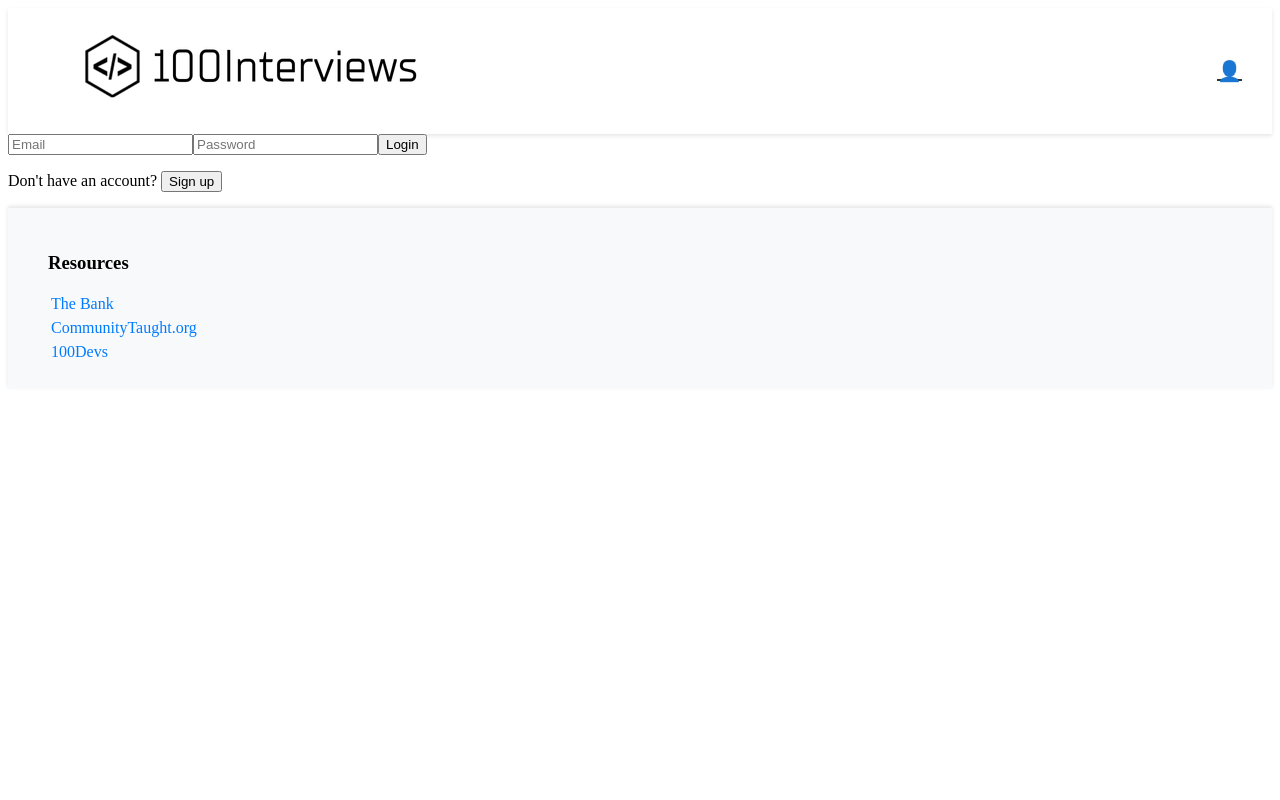
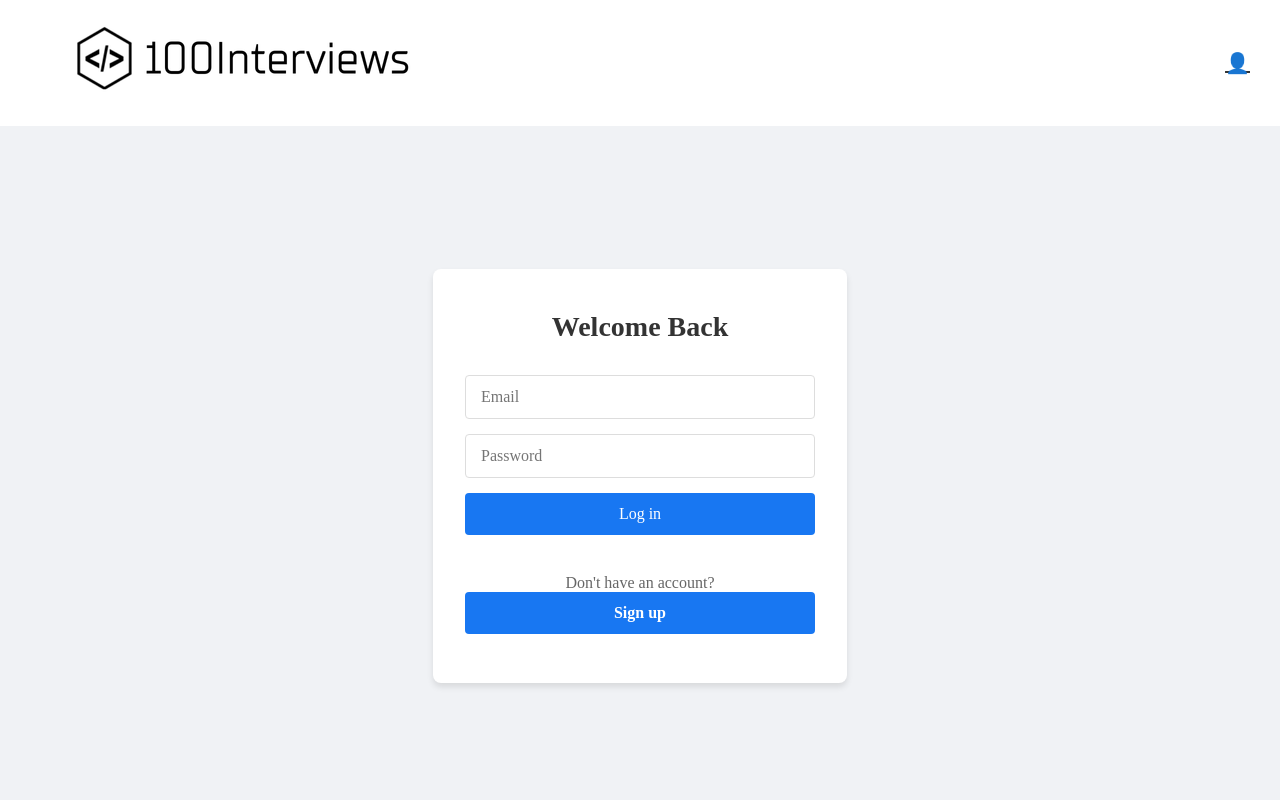
Before and after one commit to Dillon-Goetz/100Interviews-React, a React (Vite) app: page / in a window 1280 px wide. Shown: the top 800 px of the page. Built offline with nearby package versions, Linux system fonts and the light colour scheme; no server answers.

Commit message:
fixed auth issues (hopefully)

```diff
--- a/src/App.css
+++ b/src/App.css
@@ -12,21 +12,18 @@ body {
 }
 
 .app-container {
-  flex: 1 0 auto;
+  min-height: 100%;
   display: flex;
   flex-direction: column;
 }
 
-.main-content {
-  flex: 1 0 auto;
+.content {
+  flex: 1;
 }
 
 .footer {
   flex-shrink: 0;
-}
-
-footer {
-  background-color: #f0f0f0; /* Example background color */
+  background-color: #f0f0f0;
   padding: 20px;
   text-align: center;
 }
--- a/src/App.tsx
+++ b/src/App.tsx
@@ -1,37 +1,44 @@
 // src/App.tsx
 import { useState, useEffect } from "react";
 import { Routes, Route, useNavigate } from "react-router-dom";
-import Login from "./components/auth/Login";
-import Signup from "./components/auth/Signup";
 import QuestionCount from "./components/QuestionCount";
 import QuestionDisplay from "./components/QuestionDisplay";
 import AccountPage from "./components/AccountPage";
 import Header from "./components/Header";
 import Footer from "./components/Footer";
+import "./styles/HeaderFooter.css";
+import "./App.css";
+import "./style.css";
 import { Client, Account, Models } from "appwrite";
+import AuthPage from "./components/auth/AuthPage";
+
+// Initialize Appwrite client and account instance globally
+const client = new Client()
+  .setEndpoint(import.meta.env.VITE_APPWRITE_ENDPOINT)
+  .setProject(import.meta.env.VITE_APPWRITE_PROJECT);
+
+const account = new Account(client);
 
 function App() {
   const [isLoggedIn, setIsLoggedIn] = useState(false);
   const [selectedNumQuestions, setSelectedNumQuestions] = useState(5);
   const [mode, setMode] = useState<"login" | "signup">("login");
+  const [user, setUser] = useState<Models.User<Models.Preferences> | null>(null);
   const navigate = useNavigate();
-  const [user, setUser] = useState<Models.User<Models.Preferences> | null>(null);
 
   useEffect(() => {
-    const client = new Client()
-      .setEndpoint(import.meta.env.VITE_APPWRITE_ENDPOINT)
-      .setProject(import.meta.env.VITE_APPWRITE_PROJECT);
-    const account = new Account(client);
-
-    account.get()
-      .then((user) => {
+    const checkUserSession = async () => {
+      try {
+        const user = await account.get();
         setIsLoggedIn(true);
         setUser(user);
-      })
-      .catch((error) => {
+      } catch (error) {
+        console.warn("User is not logged in.");
         setIsLoggedIn(false);
-        console.error(error);
-      });
+      }
+    };
+
+    checkUserSession();
   }, []);
 
   const handleLoginSuccess = (user: Models.User<Models.Preferences>) => {
@@ -50,11 +57,6 @@ function App() {
   };
 
   const handleLogout = async () => {
-    const client = new Client()
-      .setEndpoint(import.meta.env.VITE_APPWRITE_ENDPOINT)
-      .setProject(import.meta.env.VITE_APPWRITE_PROJECT);
-    const account = new Account(client);
-
     try {
       await account.deleteSession("current");
       setIsLoggedIn(false);
@@ -66,44 +68,29 @@ function App() {
   };
 
   return (
-    <div>
+    <div className="app-container">
       <Header />
+      <div className="content">
         <Routes>
           <Route
             path="/"
             element={
-            <div>
-              {mode === "login" ? (
-                <div>
-                  <Login onLoginSuccess={handleLoginSuccess} />
-                  <p>
-                    Don't have an account? <button onClick={toggleMode}>Sign up</button>
-                  </p>
-                </div>
-              ) : (
-                <div>
-                  <Signup onLoginSuccess={handleLoginSuccess} />
-                  <p>
-                    Already have an account? <button onClick={toggleMode}>Log in</button>
-                  </p>
-                </div>
-              )}
-            </div>
+              <AuthPage
+                mode={mode}
+                toggleMode={toggleMode}
+                onLoginSuccess={handleLoginSuccess}
+              />
             }
           />
-        <Route
-          path="/questionCount"
-          element={isLoggedIn ? <QuestionCount onStart={handleStart} /> : null}
-        />
-        <Route
-          path="/questions"
-          element={isLoggedIn ? <QuestionDisplay numQuestions={selectedNumQuestions} /> : null}
-        />
-        <Route
-          path="/account"
-          element={isLoggedIn ? <AccountPage onLogout={handleLogout} user={user} /> : null}
-        />
+          {isLoggedIn && (
+            <>
+              <Route path="/questionCount" element={<QuestionCount onStart={handleStart} />} />
+              <Route path="/questions" element={<QuestionDisplay numQuestions={selectedNumQuestions} />} />
+              <Route path="/account" element={<AccountPage onLogout={handleLogout} user={user} />} />
+            </>
+          )}
         </Routes>
+      </div>
       <Footer />
     </div>
   );
--- /dev/null
+++ b/src/appwriteConfig.tsx
@@ -0,0 +1,9 @@
+import { Client, Account } from "appwrite";
+
+const client = new Client()
+  .setEndpoint(import.meta.env.VITE_APPWRITE_ENDPOINT)
+  .setProject(import.meta.env.VITE_APPWRITE_PROJECT);
+
+const account = new Account(client);
+
+export { account };
--- /dev/null
+++ b/src/components/auth/AuthPage.tsx
@@ -0,0 +1,66 @@
+// src/components/auth/AuthPage.tsx
+import React, { useState, useEffect } from "react";
+import { Login } from "./Login";
+import { Signup } from "./Signup";
+import "../../styles/AuthPage.css";
+import { Client, Account, Models } from "appwrite";
+import { account } from "../../appwriteConfig";
+
+// Initialize Appwrite client
+
+interface AuthPageProps {
+  mode: "login" | "signup";
+  toggleMode: () => void;
+  onLoginSuccess: (user: Models.User<Models.Preferences>) => void;
+}
+
+const AuthPage = ({ mode, toggleMode, onLoginSuccess }: AuthPageProps) => {
+  const [error, setError] = useState<string | null>(null);
+
+  useEffect(() => {
+    // Check if the user is already logged in
+    const checkSession = async () => {
+      try {
+        const user = await account.get();
+        onLoginSuccess(user);  // If already logged in, pass user to parent
+      } catch (err) {
+        // No session found, so allow login or signup
+        console.log("No active session found.");
+      }
+    };
+
+    checkSession();
+  }, [onLoginSuccess]);
+  return (
+    <div className="auth-container">
+      <div className="auth-card">
+        <h2 className="auth-title">
+          {mode === "login" ? "Welcome Back" : "Create Account"}
+        </h2>
+        {mode === "login" ? (
+          <>
+            <Login onLoginSuccess={onLoginSuccess} account={account} />
+            <p className="auth-switch">
+              Don't have an account?{" "}
+              <button onClick={toggleMode} className="auth-switch-btn">
+                Sign up
+              </button>
+            </p>
+          </>
+        ) : (
+          <>
+            <Signup onLoginSuccess={onLoginSuccess} account={account} />
+            <p className="auth-switch">
+              Already have an account?{" "}
+              <button onClick={toggleMode} className="auth-switch-btn">
+                Log in
+              </button>
+            </p>
+          </>
+        )}
+      </div>
+    </div>
+  );
+};
+
+export default AuthPage;
--- a/src/components/auth/Login.tsx
+++ b/src/components/auth/Login.tsx
@@ -1,62 +1,57 @@
-// Login.tsx
-import { useState, FormEvent } from "react";
-import { Client, Account, Models } from "appwrite";
+// src/components/auth/Login.tsx
+import React, { useState } from "react";
+import { Account, Models } from "appwrite";
+import { account } from "../../appwriteConfig";
 
 interface LoginProps {
   onLoginSuccess: (user: Models.User<Models.Preferences>) => void;
+  account: Account; // ✅ Accept account as a prop
 }
 
 function Login({ onLoginSuccess }: LoginProps) {
-  const [email, setEmail] = useState<string>("");
-  const [password, setPassword] = useState<string>("");
-  const [errorMessage, setErrorMessage] = useState<string>("");
+  const [email, setEmail] = useState("");
+  const [password, setPassword] = useState("");
+  const [error, setError] = useState<string | null>(null);
 
-  const handleLogin = async (e: FormEvent) => {
+  const handleLogin = async (e: React.FormEvent) => {
     e.preventDefault();
-    setErrorMessage("");
-
-    const client = new Client()
-      .setEndpoint("https://cloud.appwrite.io/v1")
-      .setProject(import.meta.env.VITE_APPWRITE_PROJECT);
-
-    const account = new Account(client);
+    setError(null); // Reset error on new attempt
 
     try {
-      try {
-        await account.get();
-        await account.deleteSession("current");
-      } catch (sessionError) {
-        // No session exists, proceed with login
-      }
+      // Create a session using email & password
       await account.createEmailPasswordSession(email, password);
-      const user = await account.get(); // Fetch the user object
-      onLoginSuccess(user); // Pass the fetched user object
-    } catch (error: any) {
+
+      // Fetch the logged-in user details
+      const user = await account.get();
+      onLoginSuccess(user);
+    } catch (error) {
       console.error("Login error:", error);
-      setErrorMessage(error.message || "Login failed.");
+      setError("Failed to log in. Please check your credentials.");
     }
   };
 
   return (
-    <div>
-      {errorMessage && <p style={{ color: "red" }}>{errorMessage}</p>}
-      <form onSubmit={handleLogin}>
+    <div className="login-container">
+      <form onSubmit={handleLogin} className="login-form">
         <input
           type="email"
           placeholder="Email"
           value={email}
-          onChange={(e) => setEmail(e.currentTarget.value)}
+          onChange={(e) => setEmail(e.target.value)}
+          required
         />
         <input
           type="password"
           placeholder="Password"
           value={password}
-          onChange={(e) => setPassword(e.currentTarget.value)}
+          onChange={(e) => setPassword(e.target.value)}
+          required
         />
-        <button type="submit">Login</button>
+        <button type="submit">Log in</button>
+        {error && <p className="error-message">{error}</p>}
       </form>
     </div>
   );
 }
 
-export default Login;
+export { Login };
--- a/src/components/auth/Signup.tsx
+++ b/src/components/auth/Signup.tsx
@@ -1,69 +1,64 @@
 // src/components/auth/Signup.tsx
-import React, { useState } from "react";
-import { Client, Account, ID, Models } from "appwrite";
+import React, { useState } from 'react';
+import { Account, Models } from 'appwrite';
 
 interface SignupProps {
   onLoginSuccess: (user: Models.User<Models.Preferences>) => void;
+  account: Account;
 }
 
-function Signup({ onLoginSuccess }: SignupProps) {
-  const [email, setEmail] = useState("");
-  const [password, setPassword] = useState("");
-  const [name, setName] = useState("");
-  const [error, setError] = useState<string | null>(null);
+function Signup({ onLoginSuccess, account }: SignupProps) {
+  const [name, setName] = useState('');
+  const [email, setEmail] = useState('');
+  const [password, setPassword] = useState('');
 
-  const handleSubmit = async (e: React.FormEvent) => {
+  const handleSignup = async (e: React.FormEvent) => {
     e.preventDefault();
-    setError(null);
+    try {
+      // Create the user account
+      await account.create(
+        'unique()', // Generate a unique user ID
+        email,
+        password,
+        name
+      );
 
-    const client = new Client()
-      .setEndpoint(import.meta.env.VITE_APPWRITE_ENDPOINT)
-      .setProject(import.meta.env.VITE_APPWRITE_PROJECT);
-    const account = new Account(client);
+      // Create a session to log the user in immediately after signup
+      await account.createEmailPasswordSession(email, password);
 
-    try {
-      const user = await account.create(ID.unique(), email, password, name);
-      await account.createSession(email, password);
-      onLoginSuccess(user);
-    } catch (err) {
-      if (err instanceof Error) {
-        setError(err.message);
-      } else {
-        setError("An unknown error occurred.");
-      }
+      // Get the current user to pass to onLoginSuccess
+      const user = await account.get();
+
+      onLoginSuccess(user); // Notify the parent component of successful signup/login
+    } catch (error) {
+      console.error('Signup error:', error);
+      // Handle the error (e.g., display an error message)
     }
   };
 
   return (
-    <div>
-      <h2>Signup</h2>
-      <form onSubmit={handleSubmit}>
+    <form onSubmit={handleSignup}>
       <input
         type="text"
         placeholder="Name"
         value={name}
         onChange={(e) => setName(e.target.value)}
-          required
       />
       <input
         type="email"
         placeholder="Email"
         value={email}
         onChange={(e) => setEmail(e.target.value)}
-          required
       />
       <input
         type="password"
         placeholder="Password"
         value={password}
         onChange={(e) => setPassword(e.target.value)}
-          required
       />
-        <button type="submit">Sign Up</button>
+      <button type="submit">Sign up</button>
     </form>
-      {error && <p style={{ color: "red" }}>{error}</p>}
-    </div>
   );
 }
 
-export default Signup;
+export { Signup };
--- a/src/style.css
+++ b/src/style.css
@@ -1,3 +1,34 @@
+/* style.css */
+html,
+body {
+  height: 100%;
+  margin: 0;
+  padding: 0;
+}
+
+#root {
+  display: flex;
+  flex-direction: column;
+  min-height: 100vh;
+}
+
+.app-container {
+  min-height: 100%;
+  display: flex;
+  flex-direction: column;
+}
+
+.content {
+  flex: 1;
+}
+
+.footer {
+  flex-shrink: 0;
+  background-color: #f0f0f0;
+  padding: 20px;
+  text-align: center;
+}
+
 .mock-interview-practice {
     max-width: 800px;
     margin: 0 auto;
@@ -66,9 +97,3 @@
 .save-button {
     background-color: #28a745;
 }
-
-  footer {
-    background-color: #f0f0f0; /* Example background color */
-    padding: 20px;
-    text-align: center;
-  }
--- /dev/null
+++ b/src/styles/AuthPage.css
@@ -0,0 +1,82 @@
+/* AuthPage.css */
+
+.auth-container {
+    display: flex;
+    justify-content: center;
+    align-items: center;
+    min-height: calc(100vh - 100px);
+    background-color: #f0f2f5;
+  }
+
+  .auth-card {
+    background-color: white;
+    padding: 2rem;
+    border-radius: 8px;
+    box-shadow: 0 4px 6px rgba(0, 0, 0, 0.1);
+    width: 350px;
+    height: 350px;
+    display: flex;
+    flex-direction: column;
+    justify-content: center;
+  }
+
+  .auth-title {
+    font-size: 28px;
+    font-weight: bold;
+    text-align: center;
+    margin-bottom: 2rem;
+    color: #333;
+  }
+
+  .auth-switch {
+    text-align: center;
+    margin-top: 1.5rem;
+    font-size: 16px;
+    color: #666;
+  }
+
+  .auth-switch-btn {
+    background: none;
+    border: none;
+    color: #1877f2;
+    cursor: pointer;
+    font-weight: bold;
+    padding: 0;
+    font-size: 16px;
+    transition: background-color 0.3s ease; /* Add transition */
+  }
+
+  .auth-switch-btn:hover {
+    background-color: #e6f7ff; /* Light background on hover */
+  }
+
+  /* Form Styles */
+  .auth-card input,
+  .auth-card button {
+    padding: 12px 15px;
+    font-size: 16px;
+    margin-bottom: 15px;
+    width: 100%;
+    box-sizing: border-box;
+    border: 1px solid #ddd;
+    border-radius: 4px;
+    font-family: inherit; /* Ensure consistent font */
+  }
+
+  .auth-card button {
+    background-color: #1877f2;
+    color: white;
+    border: none;
+    cursor: pointer;
+    transition: background-color 0.3s ease; /* Add transition */
+  }
+
+  .auth-card button:hover {
+    background-color: #166fe5;
+  }
+
+  /* Ensure consistent font family */
+  .auth-switch-btn,
+  .auth-card button {
+    font-family: inherit;
+  }
```
Lines whose indentation alone changed are shown as unchanged.
